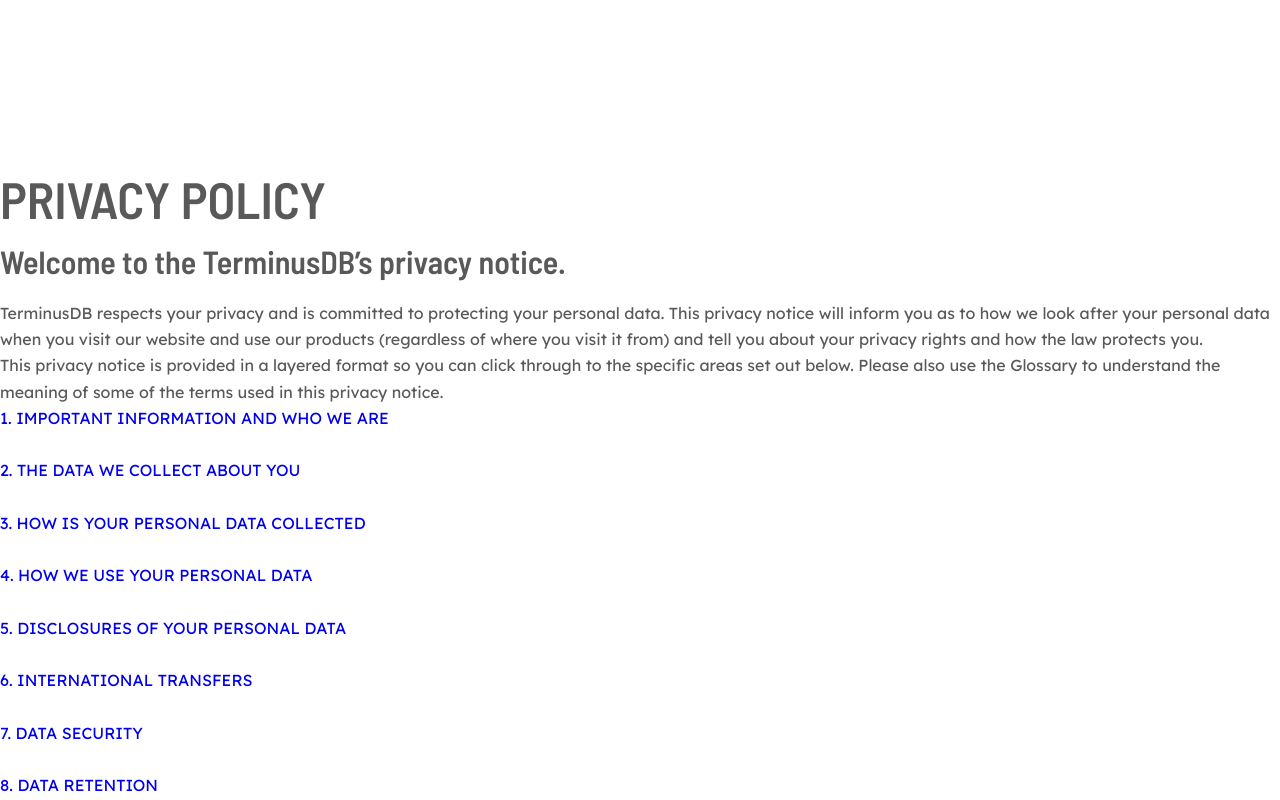
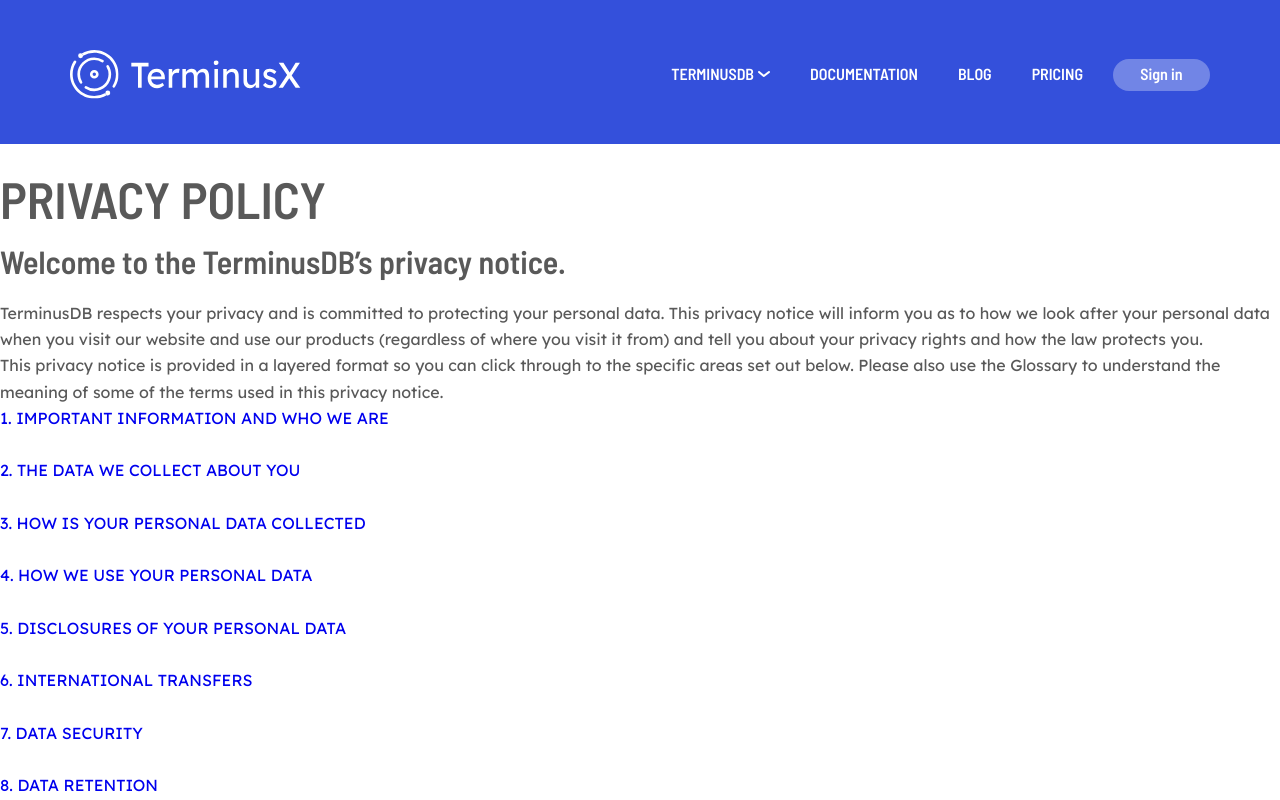
Before and after one commit to terminusdb/terminusdb-website, a plain HTML site: page policy/index.html in a window 1280 px wide. Shown: the top 800 px of the page. Drawn offline with Linux system fonts and the light colour scheme.

Commit message:
Style fix
Fixed style color ( missing #)

```diff
--- a/policy/index.html
+++ b/policy/index.html
@@ -30,7 +30,7 @@
 
 <body>
 <!-- include "partial-header.html" -->
-<header style="position:inherit; background:3450db; margin-bottom:30px;" class="header">
+<header style="position:inherit; background:#3450db; margin-bottom:30px;" class="header">
 	<div class="wrapper header__wrapper">
 		<div class="header__logo-container">
 			<a class="header__logo-link" href="/" aria-label="Click to go to homepage">
```
